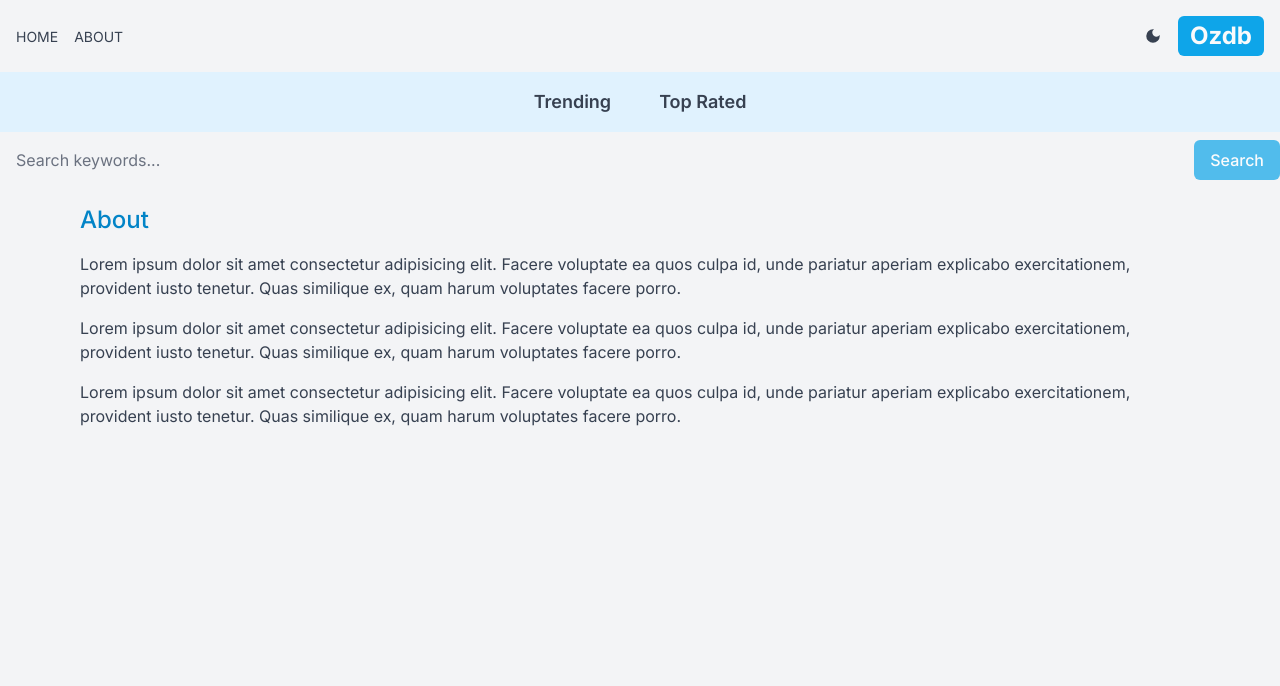
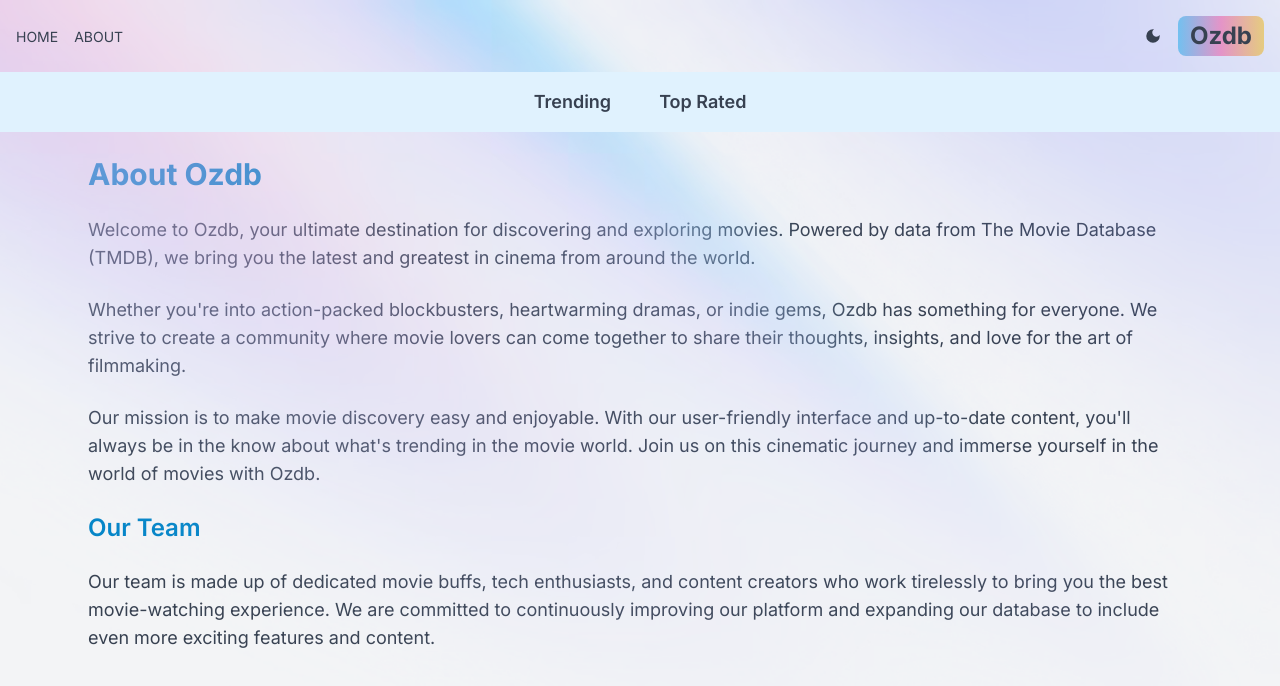
Before and after one commit to Oscarj-8/ozdb-next, a Next.js app: page /about in a window 1280 px wide. Shown: the top 686 px of the page. Built offline with nearby package versions, Linux system fonts and the light colour scheme.

Commit message:
Add aura

```diff
--- a/src/app/Providers.jsx
+++ b/src/app/Providers.jsx
@@ -5,7 +5,16 @@
 const Providers = ({ children }) => {
   return (
     <ThemeProvider defaultTheme="system" attribute="class">
-      <div className="text-gray-700 dark:text-gray-200 bg-gray-100 dark:bg-indigo-950 min-h-screen  transition-colors duration-300 ">
+      <div className=" text-gray-700 dark:text-gray-100 bg-gray-100 dark:bg-[#121212] min-h-screen transition-colors duration-300 ">
+        <div
+          className="absolute w-full  h-full"
+          style={{
+            backgroundImage: "url('aura.avif')",
+            backgroundSize: "cover",
+            backgroundPosition: "top",
+            backgroundRepeat: "no-repeat",
+          }}
+        ></div>
         {children}
       </div>
     </ThemeProvider>
--- a/src/app/about/page.jsx
+++ b/src/app/about/page.jsx
@@ -1,29 +1,36 @@
 import React from "react";
 
-const page = () => {
+const AboutPage = () => {
   return (
-    <div className="max-w-6xl mx-auto p-4 space-y-4">
-      <h1 className="text-2xl font-medium text-sky-600">About</h1>
-      <p>
-        Lorem ipsum dolor sit amet consectetur adipisicing elit. Facere
-        voluptate ea quos culpa id, unde pariatur aperiam explicabo
-        exercitationem, provident iusto tenetur. Quas similique ex, quam harum
-        voluptates facere porro.
+    <div className=" max-w-6xl mx-auto p-6 space-y-6">
+      <h1 className="text-3xl font-bold text-sky-600">About Ozdb</h1>
+      <p className="text-lg">
+        Welcome to Ozdb, your ultimate destination for discovering and exploring
+        movies. Powered by data from The Movie Database (TMDB), we bring you the
+        latest and greatest in cinema from around the world.
       </p>
-      <p>
-        Lorem ipsum dolor sit amet consectetur adipisicing elit. Facere
-        voluptate ea quos culpa id, unde pariatur aperiam explicabo
-        exercitationem, provident iusto tenetur. Quas similique ex, quam harum
-        voluptates facere porro.
+      <p className="text-lg">
+        Whether you're into action-packed blockbusters, heartwarming dramas, or
+        indie gems, Ozdb has something for everyone. We strive to create a
+        community where movie lovers can come together to share their thoughts,
+        insights, and love for the art of filmmaking.
       </p>
-      <p>
-        Lorem ipsum dolor sit amet consectetur adipisicing elit. Facere
-        voluptate ea quos culpa id, unde pariatur aperiam explicabo
-        exercitationem, provident iusto tenetur. Quas similique ex, quam harum
-        voluptates facere porro.
+      <p className="text-lg">
+        Our mission is to make movie discovery easy and enjoyable. With our
+        user-friendly interface and up-to-date content, you'll always be in the
+        know about what's trending in the movie world. Join us on this cinematic
+        journey and immerse yourself in the world of movies with Ozdb.
+      </p>
+      <h2 className="text-2xl font-semibold text-sky-600">Our Team</h2>
+      <p className="text-lg">
+        Our team is made up of dedicated movie buffs, tech enthusiasts, and
+        content creators who work tirelessly to bring you the best
+        movie-watching experience. We are committed to continuously improving
+        our platform and expanding our database to include even more exciting
+        features and content.
       </p>
     </div>
   );
 };
 
-export default page;
+export default AboutPage;
--- a/src/app/layout.js
+++ b/src/app/layout.js
@@ -3,7 +3,6 @@
 import Header from "@/components/Header";
 import Providers from "./Providers";
 import NavBar from "@/components/NavBar";
-import SearchBox from "@/components/SearchBox";
 
 const inter = Inter({ subsets: ["latin"] });
 
@@ -19,7 +18,6 @@
         <Providers>
           <Header />
           <NavBar />
-          <SearchBox />
           {children}
         </Providers>
       </body>
--- a/src/components/Header.jsx
+++ b/src/components/Header.jsx
@@ -5,18 +5,23 @@
 import Darkmode from "./Darkmode";
 const Header = () => {
   return (
-    <div className="flex items-center justify-between p-4 max-w-7xl mx-auto">
+    <div
+      className="relative z-50
+     flex items-center justify-between p-4 max-w-7xl mx-auto"
+    >
       <div className="flex gap-4 ">
         <MenuItem title="home" address="/" Icon={AiFillHome} />
         <MenuItem title="about" address="/about" Icon={BsFillInfoCircleFill} />
       </div>
       <div className="flex items-center gap-4">
         <Darkmode />
+
         <Link
           href={"/"}
-          className="text-2xl text-gray-50 font-bold bg-sky-500 py-1 px-3 rounded-md"
+          className="relative text-2xl text-[#191510]] dark:text-gray-50 font-bold py-1 px-3 rounded-md"
         >
-          Ozdb
+          <div className="absolute inset-0 bg-gradient-to-r from-sky-500 via-pink-500 to-yellow-500 rounded-lg opacity-50 "></div>
+          <span className="relative z-50">Ozdb</span>
         </Link>
       </div>
     </div>
--- a/src/components/MenuItem.jsx
+++ b/src/components/MenuItem.jsx
@@ -3,7 +3,10 @@
 const MenuItem = ({ title, address, Icon }) => {
   return (
     <div>
-      <Link href={address} className="hover:text-sky-500">
+      <Link
+        href={address}
+        className="transition-all duration-300 ease-in-out hover:text-sky-500"
+      >
         <Icon className="text-2xl sm:hidden" />
         <p className="uppercase hidden sm:inline text-sm">{title}</p>
       </Link>
--- a/src/components/NavBar.jsx
+++ b/src/components/NavBar.jsx
@@ -3,7 +3,7 @@
 
 const NavBar = () => {
   return (
-    <div className="flex gap-12 dark:bg-gray-400 bg-sky-100 p-4 lg:text-lg justify-center ">
+    <div className="relative z-40 flex gap-12 dark:bg-[#282828] bg-sky-100 p-4 lg:text-lg justify-center ">
       <NavBarItem title="Trending" param="fetchTrending" />
       <NavBarItem title="Top Rated" param="fetchTopRated" />
     </div>
--- a/src/components/NavBarItem.jsx
+++ b/src/components/NavBarItem.jsx
@@ -35,13 +35,16 @@
   return (
     <div>
       <Link
-        className={`hover:text-sky-600 dark:hover:text-white font-semibold ${
-          genre === param
-            ? "underline underline-offset-8 decoration-4 decoration-sky-500 rounded-lg"
-            : ""
-        }`}
+        className={`relative hover:text-sky-600 dark:hover:text-white font-semibold `}
         href={`/?genre=${param}`}
       >
+        <div
+          className={`${
+            genre === param
+              ? "absolute inset-0 bg-gradient-to-r from-sky-500 via-pink-500 to-yellow-500 rounded-lg opacity-70 blur-lg animate-shine"
+              : ""
+          } `}
+        ></div>
         {title}
       </Link>
     </div>
--- a/src/components/SearchBox.jsx
+++ b/src/components/SearchBox.jsx
@@ -12,11 +12,11 @@
 
   return (
     <form
-      className="flex max-w-7xl mx-auto items-center justify-between gap-2"
+      className="flex max-w-7xl mx-auto items-center gap-2 mt-6"
       onSubmit={handleSubmit}
     >
       <input
-        className="w-full p-4 h-14 rounded-md placeholder:text-gray-500 outline-none bg-transparent flex-1"
+        className="border p-4 h-10 border-[#282828] shadow-sm shadow-[#282828] rounded-md placeholder:text-gray-500 outline-none bg-transparent "
         type="text"
         placeholder="Search keywords..."
         value={search}
@@ -24,7 +24,7 @@
       />
       <button
         disabled={!search}
-        className="text-white h-fit disabled:opacity-70 bg-sky-500 px-4 py-2 rounded-md font-medium"
+        className="text-white  disabled:opacity-70 bg-sky-500 px-4 py-2 rounded-md font-medium"
       >
         Search
       </button>
```
Also changed, not shown: src/components/MovieCard.jsx (+6 -6 lines), public/aura.avif (added).
